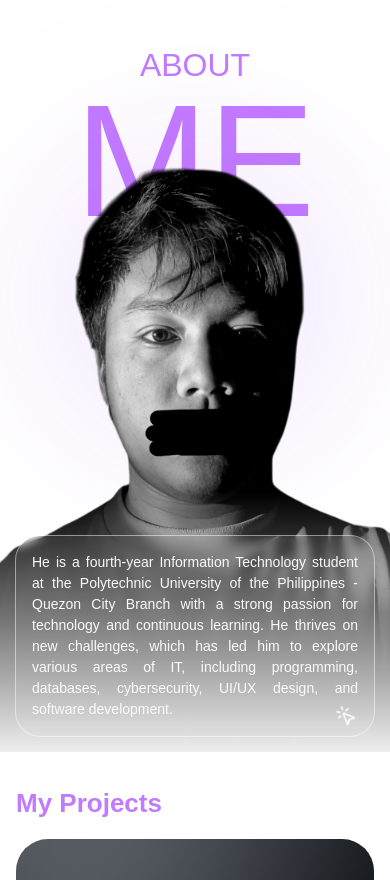
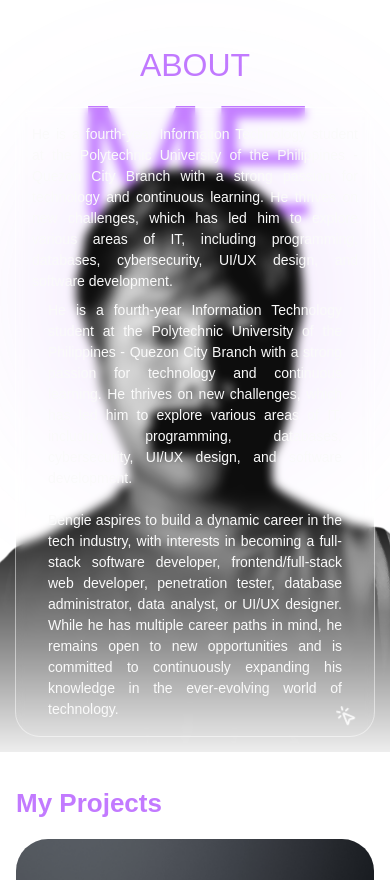
Before and after one commit to p3uj/portfolio, a Next.js app: page / in a window 390 px wide. Shown: the part 980-1860 px from the top of the page. Built offline with nearby package versions, Linux system fonts and the light colour scheme.

Commit message:
refactor(about): separate Card content for mobile and larger screens

```diff
--- a/app/about/page.tsx
+++ b/app/about/page.tsx
@@ -19,6 +19,7 @@ export default function About() {
       </div>
 
       <Card onClick={() => setOnClick(!onClick)}>
+        <section>
           {onClick === false ? (
             <>
               {/* prettier-ignore */}
@@ -30,6 +31,15 @@ export default function About() {
               <p>Bengie aspires to build a dynamic career in the tech industry, with interests in becoming a full-stack software developer, frontend/full-stack web developer, penetration tester, database administrator, data analyst, or UI/UX designer. While he has multiple career paths in mind, he remains open to new opportunities and is committed to continuously expanding his knowledge in the ever-evolving world of technology.</p>
             </>
           )}
+        </section>
+
+        <section>
+          {/* prettier-ignore */}
+          <p>
+            He is a fourth-year Information Technology student at the Polytechnic University of the Philippines - Quezon City Branch with a strong passion for technology and continuous learning. He thrives on new challenges, which has led him to explore various areas of IT, including programming, databases, cybersecurity, UI/UX design, and software development. <br /> <br />
+            Bengie aspires to build a dynamic career in the tech industry, with interests in becoming a full-stack software developer, frontend/full-stack web developer, penetration tester, database administrator, data analyst, or UI/UX designer. While he has multiple career paths in mind, he remains open to new opportunities and is committed to continuously expanding his knowledge in the ever-evolving world of technology.
+          </p>
+        </section>
 
         <MousePointerClick className={styles.icon} />
       </Card>
```
Lines whose indentation alone changed are shown as unchanged.
